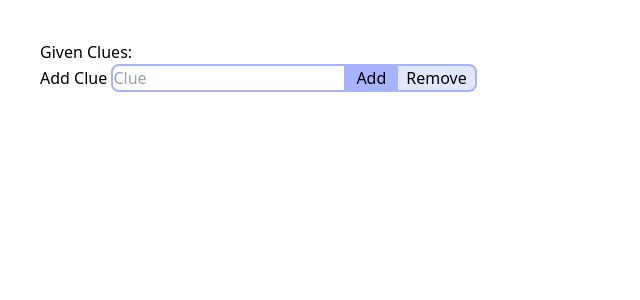
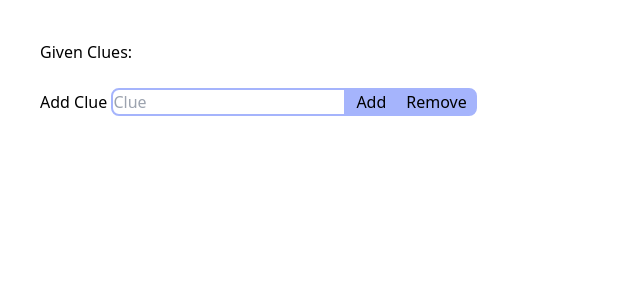
Before and after one commit to TejasKakani/Wordlists-and-Cybersecurity, a React (Vite) app in the folder frontend/: page / in a window 1280 px wide. Shown: the top 300 px of the page, without its empty margins (0-640 px from the left). Built offline with nearby package versions, Linux system fonts and the light colour scheme.

Commit message:
created error state hook for input box for handling blank clues and spaces between clues

```diff
--- a/frontend/src/components/Clue.jsx
+++ b/frontend/src/components/Clue.jsx
@@ -1,29 +1,43 @@
 import { useState } from "react"
 import "../index.css"
 import InputBox from "./InputBox"
+import useInputBoxError from "../hooks/useInputBoxError";
 
 function Clue() {
 
     const [clue, setClue] = useState([]);
 
-    let [modifyClue, setModifyClue] = useState("");
+    const [modifyClue, setModifyClue] = useState("");
+
+    //const [errorMessage, setErrorMessage] = useState("");
+    const [errorState, setErrorState] = useInputBoxError();
+    //const [inputBoxClasses, setInputBoxClasses] = useState("border-2 border-indigo-300 rounded-l-lg");
 
     const buttonClasses = [
-        "px-2 border-2 border-indigo-300 bg-indigo-300 ",
-        "px-2 border-2 border-indigo-300 bg-indigo-100 rounded-r-lg "
+        `px-2 border-2 border-indigo-300 active:bg-indigo-100 bg-indigo-300`,
+        `px-2 border-2 border-indigo-300 active:bg-indigo-100 bg-indigo-300 rounded-r-lg`
     ]
 
     const buttonOnclick = [
+        //add button
         () => {
+            setErrorState("", "border-2 border-indigo-300 rounded-l-lg")
+            if (modifyClue === "") { setErrorState("Error: Blank clue cannot be added", "border-2 border-red-700 rounded-l-lg"); return; }
+            if (clue.includes(modifyClue)) { setModifyClue(""); setErrorState("Error: Clue is already present", "border-2 border-red-700 rounded-l-lg"); return; }
             setClue([...clue, modifyClue]);
             setModifyClue("");
         },
+        //remove button
         () => {
+            setErrorState("", "border-2 border-indigo-300 rounded-l-lg");
             if (clue.includes(modifyClue)) {
                 let index = clue.indexOf(modifyClue);
                 clue.splice(index, 1);
                 setClue([...clue]);
+                setModifyClue("");
+                return;
             }
+            setErrorState("Error: Clue not found", "border-2 border-red-700 rounded-l-lg");
             setModifyClue("");
         }
     ];
@@ -36,8 +50,14 @@ function Clue() {
                     inputClasses="rounded-lg" inputPlaceHolder="" />
                 <br />
                 <InputBox inputLabel="Add Clue " inputType="text" isReadOnly={false} inputValue={modifyClue} inputName="addClue"
-                    inputClasses="border-2 border-indigo-300 rounded-l-lg" inputPlaceHolder="Clue"
-                    onChangeFn={(e) => setModifyClue(e.target.value)} buttonClasses={buttonClasses}
+                    inputClasses={errorState[1]} inputPlaceHolder="Clue"
+                    onChangeFn={(e) => {
+                        setErrorState("", "border-2 border-indigo-300 rounded-l-lg");
+                        if (e.target.value.includes(" ")) {
+                            setErrorState("Error: Clue cannot contain spaces", "border-2 border-red-700 rounded-l-lg");
+                        }
+                        return setModifyClue(e.target.value.trim());
+                    }} errorMessage={errorState[0]} buttonClasses={buttonClasses}
                     buttonOnclick={buttonOnclick} buttonName={buttonName}
                     />
             </div>
--- a/frontend/src/components/InputBox.jsx
+++ b/frontend/src/components/InputBox.jsx
@@ -1,7 +1,7 @@
 import Buttons from "./Buttons";
 
 function InputBox({ inputLabel, inputType, isReadOnly, inputValue, inputName,
-                    inputClasses, inputPlaceHolder, onChangeFn, buttonClasses = [], buttonOnclick = [], buttonName = []}) {
+                    inputClasses, inputPlaceHolder, onChangeFn, buttonClasses = [], buttonOnclick = [], buttonName = [], errorMessage}) {
 
     return (
         <>
@@ -9,7 +9,8 @@ function InputBox({ inputLabel, inputType, isReadOnly, inputValue, inputName,
             <input type={inputType} readOnly={isReadOnly} value={inputValue}
                 onChange={onChangeFn} name={inputName} className={inputClasses} placeholder={inputPlaceHolder}
            />
-           <Buttons buttonName={buttonName} buttonClasses={buttonClasses} buttonOnclick={buttonOnclick} />
+            <Buttons buttonName={buttonName} buttonClasses={buttonClasses} buttonOnclick={buttonOnclick} />
+            <div className="text-xs text-red-700" >{errorMessage}</div>
         </>
     );
 }
--- /dev/null
+++ b/frontend/src/hooks/useInputBoxError.js
@@ -0,0 +1,16 @@
+import { useState } from 'react';
+
+const useInputBoxError = () => {
+
+    const [errorMessage, setErrorMessage] = useState("");
+    const [inputBoxClasses, setInputBoxClasses] = useState("border-2 border-indigo-300 rounded-l-lg");
+
+    const errorState = [errorMessage, inputBoxClasses];
+    const setErrorState = (errorMsg, inputBoxCls) => {
+        setErrorMessage(errorMsg);
+        setInputBoxClasses(inputBoxCls);
+    }
+    return [errorState, setErrorState];
+}
+
+export default useInputBoxError;
```
